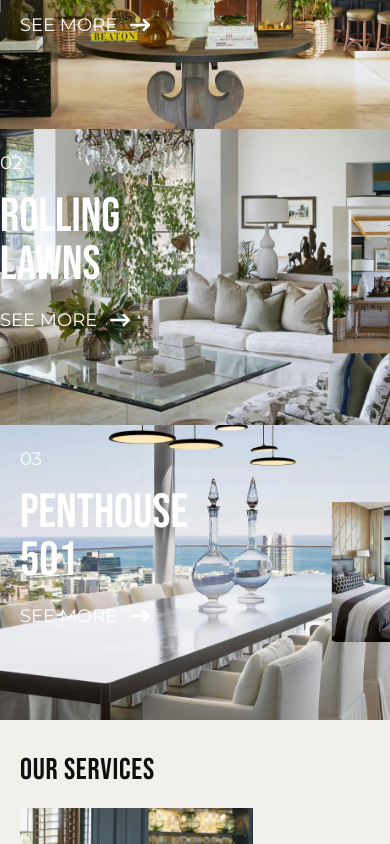
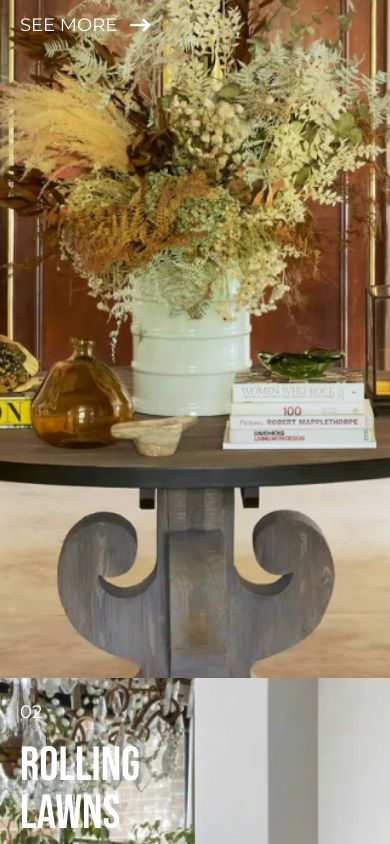
Before and after one commit to klassno3/interior, a Next.js app: page / in a window 390 px wide. Shown: the part 2980-3824 px from the top of the page. Built offline with nearby package versions, Linux system fonts and the light colour scheme.

Commit message:
added splash page

```diff
--- a/src/app/layout.tsx
+++ b/src/app/layout.tsx
@@ -1,9 +1,13 @@
-import type { Metadata } from "next";
+"use client";
+import { useState } from "react";
+import { usePathname } from "next/navigation";
 import { Montserrat, Bebas_Neue } from "next/font/google";
+
+import "../globals.css";
 import Provider from "./provider";
 import Navigation from "@/components/Navigation";
-import "../globals.css";
 import Footer from "@/components/Footer";
+import SplashScreen from "@/components/SplashScreen";
 
 const bebasNeue = Bebas_Neue({
   subsets: ["latin"],
@@ -18,16 +22,15 @@ const montserrat = Montserrat({
   weight: ["100", "200", "300", "400", "500", "600", "700", "800", "900"],
 });
 
-export const metadata: Metadata = {
-  title: "Interior design",
-  description: "Interior design",
-};
-
 export default function RootLayout({
   children,
 }: Readonly<{
   children: React.ReactNode;
 }>) {
+  const pathname = usePathname();
+  const isHome = pathname === "/";
+  const [isLoading, setIsLoading] = useState(true);
+
   return (
     <html lang="en" suppressHydrationWarning>
       <body>
@@ -35,9 +38,19 @@ export default function RootLayout({
           <div
             className={`${montserrat.variable} ${bebasNeue.variable} overflow-hidden`}
           >
-            <Navigation />
-            {children}
-            <Footer />
+            {isHome && isLoading ? (
+              <SplashScreen
+                finishLoading={() => {
+                  setIsLoading(false);
+                }}
+              />
+            ) : (
+              <div className="">
+                <Navigation />
+                {children}
+                <Footer />
+              </div>
+            )}
           </div>
         </Provider>
       </body>
--- a/src/app/page.tsx
+++ b/src/app/page.tsx
@@ -2,7 +2,6 @@
 import React, { useRef } from "react";
 import { useGSAP } from "@gsap/react";
 import { gsap } from "gsap";
-import { ScrollTrigger } from "gsap/ScrollTrigger";
 import Service from "../../public/services.webp";
 import HeroImage from "@/components/HeroImage";
 import Image from "next/image";
@@ -14,7 +13,6 @@ const Page = () => {
   const titleRef = useRef<HTMLDivElement>(null);
   useGSAP(
     () => {
-      gsap.registerPlugin(ScrollTrigger);
       const tl = gsap.timeline();
       tl.fromTo(
         ".title",
--- a/src/components/ProductParallex.jsx
+++ b/src/components/ProductParallex.jsx
@@ -18,7 +18,7 @@ const ProductParallex = () => {
           <TbArrowNarrowRight className="text-3xl" />
         </Link>
       </div>
-      <div className="bgimg-2 w-screen h-[35vh] sm:h-[50vh]px-5 md:px-10 lg:px-14 py-5 md:py-20 flex flex-col items-start gap-4">
+      <div className="bgimg-2 w-screen h-[35vh] sm:h-[50vh] md:h-screen px-5 md:px-10 lg:px-14 py-5 md:py-20 flex flex-col items-start gap-4">
         <span className="font-montserrat text-lg">02</span>
         <h1 className="font-bebasNeue text-5xl md:text-7xl lg:text-8xl w-1/3">
           Rolling Lawns
@@ -31,7 +31,7 @@ const ProductParallex = () => {
           <TbArrowNarrowRight className="text-3xl" />
         </Link>
       </div>
-      <div className="bgimg-3 w-screen h-[35vh] sm:h-[50vh] px-5 md:px-10 lg:px-14 py-5 md:py-20 flex flex-col items-start gap-4">
+      <div className="bgimg-3 w-screen h-[35vh] sm:h-[50vh] md:h-screen px-5 md:px-10 lg:px-14 py-5 md:py-20 flex flex-col items-start gap-4">
         <span className="font-montserrat text-lg">03</span>
         <h1 className="font-bebasNeue text-5xl md:text-7xl lg:text-8xl w-1/3">
           Penthouse 501
--- /dev/null
+++ b/src/components/SplashScreen.tsx
@@ -0,0 +1,38 @@
+import React, { useEffect, useState } from "react";
+import { gsap } from "gsap";
+
+const SplashScreen = ({ finishLoading }: { finishLoading: () => void }) => {
+  const [isMounted, setIsMounted] = useState(false);
+
+  // Define animation function
+  const animate = () => {
+    const tl = gsap.timeline({
+      onComplete: finishLoading,
+    });
+    tl.to(".logo", { duration: 0.6, scale: 0, ease: "slow.inOut" });
+    tl.to(".screen", { duration: 0.6, y: "100%", ease: "slow.inOut" });
+  };
+
+  useEffect(() => {
+    const timeout = setTimeout(() => setIsMounted(true), 10);
+    return () => clearTimeout(timeout); // clear timeout only on unmount
+  }, []);
+
+  // Trigger animation once mounted
+  useEffect(() => {
+    if (isMounted) {
+      animate();
+    }
+  }, [isMounted]);
+
+  return (
+    <div className="screen w-screen h-screen bg-black text-white">
+      <div className="logo font-montserrat flex font-bold h-full overflow-hidden justify-center items-center text-2xl">
+        enovo
+        <div className="font-light">/interior</div>
+      </div>
+    </div>
+  );
+};
+
+export default SplashScreen;
--- a/src/globals.css
+++ b/src/globals.css
@@ -71,6 +71,7 @@ body
   background-position: cover;
   background-repeat: no-repeat;
   background-size: cover;
+  height: 100vh;
 
 }
 
```
